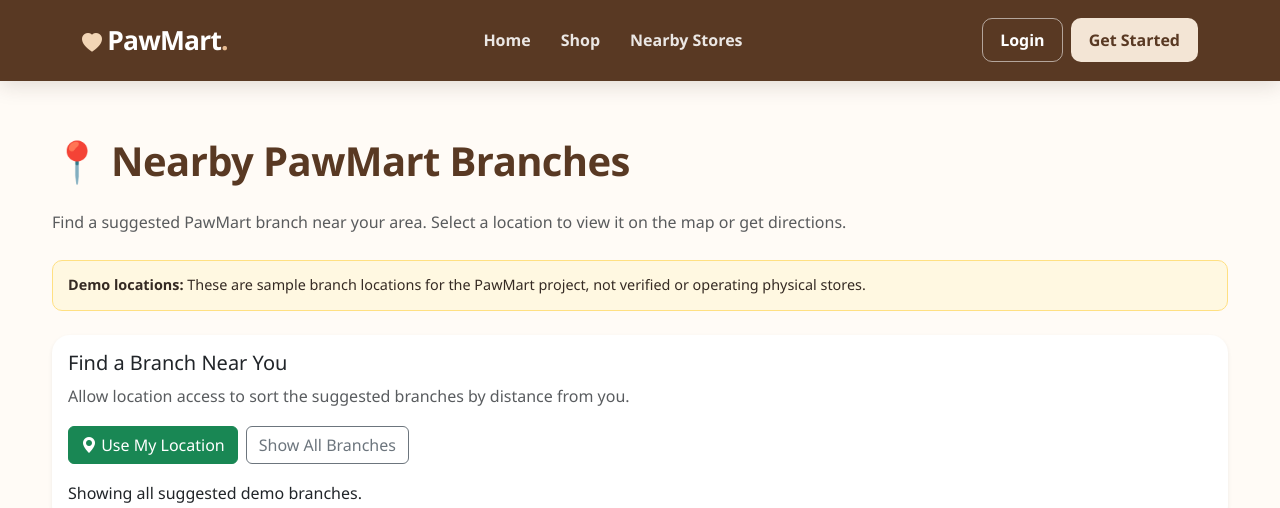
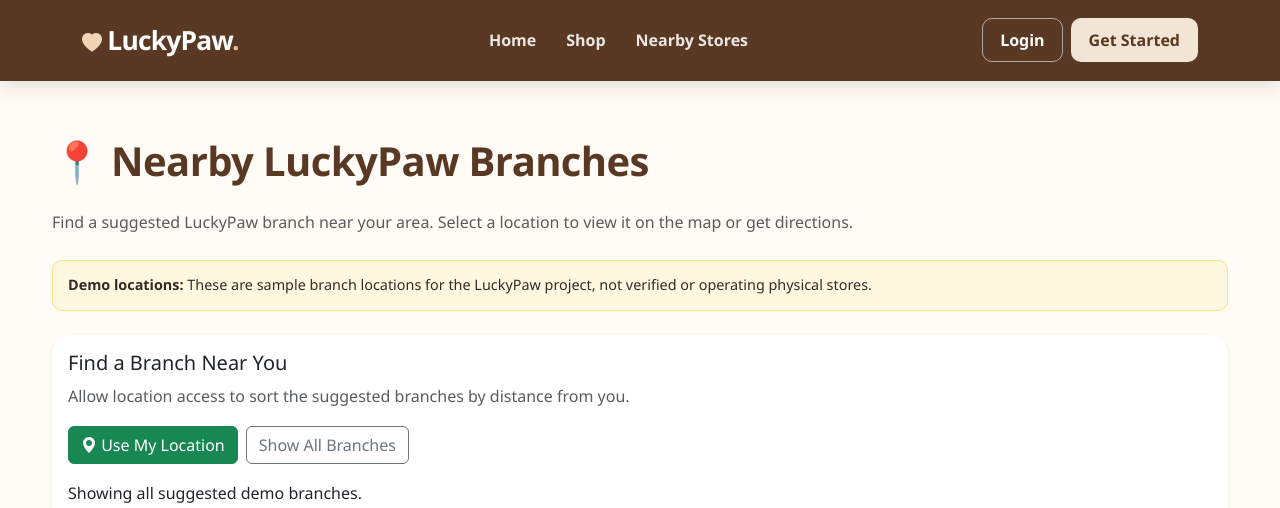
Before and after one commit to plazachristian221/Karinderya-repo, a Flask app: page /nearby in a window 1280 px wide. Shown: the top 508 px of the page. Run offline with Flask 3, Linux system fonts and the light colour scheme; some libraries are stand-ins or nearby versions.

Commit message:
Update PawMart website and CRUD features

```diff
--- a/static/style.css
+++ b/static/style.css
@@ -1,5 +1,5 @@
 /* =====================================
-   PAWMART — MODERN PET STORE
+   LUCKYPAW — MODERN PET STORE
 ===================================== */
 
 :root {
--- a/templates/admin.html
+++ b/templates/admin.html
@@ -1,6 +1,6 @@
 {% extends "base.html" %}
 
-{% block title %}Admin Dashboard | PawMart{% endblock %}
+{% block title %}Admin Dashboard | LuckyPaw{% endblock %}
 
 {% block head %}
 <style>
@@ -32,7 +32,7 @@
     <div>
         <h1 class="page-title mb-1">Admin Dashboard</h1>
         <p class="text-muted mb-0">
-            Manage your PawMart pet store.
+            Manage your LuckyPaw pet store.
         </p>
     </div>
 
--- a/templates/base.html
+++ b/templates/base.html
@@ -5,10 +5,10 @@
     <meta charset="UTF-8">
     <meta name="viewport" content="width=device-width, initial-scale=1">
 
-    <title>{% block title %}PawMart | Pet Essentials{% endblock %}</title>
+    <title>{% block title %}LuckyPaw | Pet Essentials{% endblock %}</title>
 
     <meta name="description"
-          content="Discover quality pet food, treats, and accessories at PawMart.">
+          content="Discover quality pet food, treats, and accessories at LuckyPaw.">
 
     <!-- Bootstrap CSS -->
     <link href="https://cdn.jsdelivr.net/npm/bootstrap@5.3.3/dist/css/bootstrap.min.css"
@@ -18,7 +18,7 @@
     <link rel="stylesheet"
           href="https://cdn.jsdelivr.net/npm/bootstrap-icons@1.11.3/font/bootstrap-icons.min.css">
 
-    <!-- PawMart Custom CSS -->
+    <!-- LuckyPaw Custom CSS -->
     <link rel="stylesheet"
           href="{{ url_for('static', filename='style.css') }}">
 
@@ -35,7 +35,7 @@
         <a class="navbar-brand paw-brand"
            href="{{ url_for('home') }}">
             <i class="bi bi-heart-fill"></i>
-            PawMart<span>.</span>
+            LuckyPaw<span>.</span>
         </a>
 
         <button class="navbar-toggler"
@@ -172,7 +172,7 @@
                 <a href="{{ url_for('home') }}"
                    class="footer-brand">
                     <i class="bi bi-heart-fill"></i>
-                    PawMart.
+                    PawMat.
                 </a>
 
                 <p class="footer-description">
@@ -206,7 +206,7 @@
         <div class="footer-bottom">
             <span>
                 &copy; {{ now_year if now_year is defined else 2026 }}
-                PawMart. Made with
+                LuckyPaw. Made with
                 <i class="bi bi-heart-fill"></i> for pets.
             </span>
         </div>
--- a/templates/index.html
+++ b/templates/index.html
@@ -1,10 +1,10 @@
 {% extends "base.html" %}
 
-{% block title %}Home | PawMart{% endblock %}
+{% block title %}Home | LuckyPaw{% endblock %}
 
 {% block content %}
 <section class="hero text-center mb-5">
-    <h1 class="display-4 fw-bold">Welcome to PawMart! 🐾</h1>
+    <h1 class="display-4 fw-bold">Welcome to LuckyPaw! 🐾</h1>
 
     <p class="lead mt-3">
         Quality food, delicious treats, and supplies for your beloved pets.
--- a/templates/login.html
+++ b/templates/login.html
@@ -1,6 +1,6 @@
 {% extends "base.html" %}
 
-{% block title %}Login | PawMart{% endblock %}
+{% block title %}Login | LuckyPaw{% endblock %}
 
 {% block content %}
 <div class="row justify-content-center">
@@ -9,7 +9,7 @@
             <h2 class="page-title text-center">Welcome Back!</h2>
 
             <p class="text-center text-muted">
-                Login to your PawMart account.
+                Login to your LuckyPaw account.
             </p>
 
             <form method="POST" action="{{ url_for('login') }}">
--- a/templates/nearby.html
+++ b/templates/nearby.html
@@ -1,7 +1,7 @@
 
 {% extends "base.html" %}
 
-{% block title %}Nearby PawMart Branches | PawMart{% endblock %}
+{% block title %}Nearby LuckyPaw Branches | LuckyPaw{% endblock %}
 
 {% block head %}
 <link rel="stylesheet"
@@ -65,16 +65,16 @@
 <div class="py-4">
 
     <div class="mb-4">
-        <h1 class="page-title">📍 Nearby PawMart Branches</h1>
+        <h1 class="page-title">📍 Nearby LuckyPaw Branches</h1>
         <p class="text-muted">
-            Find a suggested PawMart branch near your area.
+            Find a suggested LuckyPaw branch near your area.
             Select a location to view it on the map or get directions.
         </p>
     </div>
 
     <div class="demo-notice mb-4">
         <strong>Demo locations:</strong>
-        These are sample branch locations for the PawMart project,
+        These are sample branch locations for the LuckyPaw project,
         not verified or operating physical stores.
     </div>
 
@@ -129,7 +129,7 @@
 const branches = [
     {
         id: 1,
-        name: "PawMart Cainta Branch",
+        name: "LuckyPaw Cainta Branch",
         area: "Cainta, Rizal",
         lat: 14.5774,
         lng: 121.1222,
@@ -137,7 +137,7 @@ const branches = [
     },
     {
         id: 2,
-        name: "PawMart Taytay Branch",
+        name: "LuckyPaw Taytay Branch",
         area: "Taytay, Rizal",
         lat: 14.5585,
         lng: 121.1324,
@@ -145,7 +145,7 @@ const branches = [
     },
     {
         id: 3,
-        name: "PawMart Antipolo Branch",
+        name: "LuckyPaw Antipolo Branch",
         area: "Antipolo, Rizal",
         lat: 14.5865,
         lng: 121.1760,
@@ -153,7 +153,7 @@ const branches = [
     },
     {
         id: 4,
-        name: "PawMart Pasig Branch",
+        name: "LuckyPaw Pasig Branch",
         area: "Pasig City",
         lat: 14.5764,
         lng: 121.0851,
@@ -161,7 +161,7 @@ const branches = [
     },
     {
         id: 5,
-        name: "PawMart Marikina Branch",
+        name: "LuckyPaw Marikina Branch",
         area: "Marikina City",
         lat: 14.6507,
         lng: 121.1029,
--- a/templates/orders.html
+++ b/templates/orders.html
@@ -1,7 +1,7 @@
 HTML
 {% extends "base.html" %}
 
-{% block title %}My Orders | PawMart{% endblock %}
+{% block title %}My Orders | LuckyPaw{% endblock %}
 
 {% block content %}
 <h1 class="page-title mb-4">My Orders 📦</h1>
--- a/templates/product.html
+++ b/templates/product.html
@@ -1,7 +1,7 @@
 
 {% extends "base.html" %}
 
-{% block title %}{{ product['name'] }} | PawMart{% endblock %}
+{% block title %}{{ product['name'] }} | LuckyPaw{% endblock %}
 
 {% block content %}
 <div class="container py-4">
--- a/templates/register.html
+++ b/templates/register.html
@@ -1,7 +1,7 @@
 
 {% extends "base.html" %}
 
-{% block title %}Create Account | PawMart{% endblock %}
+{% block title %}Create Account | LuckyPaw{% endblock %}
 
 {% block content %}
 <div class="container py-5">
@@ -11,7 +11,7 @@
             <div class="card shadow-sm border-0 p-4">
                 <h2 class="text-center mb-2">Create Your Account</h2>
                 <p class="text-center text-muted mb-4">
-                    Join PawMart for your pet's everyday essentials.
+                    Join Pawart for your pet's everyday essentials.
                 </p>
 
                 <form method="POST" action="{{ url_for('register') }}">
--- a/templates/shop.html
+++ b/templates/shop.html
@@ -1,7 +1,7 @@
 
 {% extends "base.html" %}
 
-{% block title %}Shop | PawMart{% endblock %}
+{% block title %}Shop | LuckyPaw{% endblock %}
 
 {% block content %}
 
```
